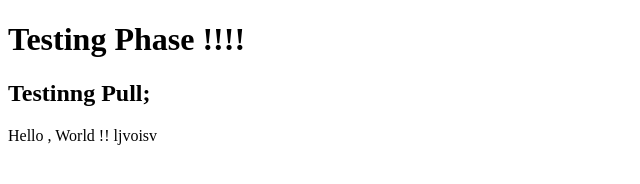
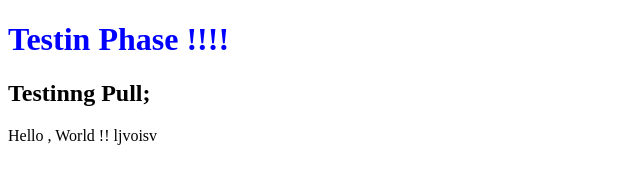
Before and after one commit to AbhishekSharma-17/gittest, a plain HTML site: page index.html in a window 1280 px wide. Shown: the whole page, without its empty margins (0-640 px from the left). Drawn offline with Linux system fonts and the light colour scheme.

Commit message:
Update index.html

```diff
--- a/index.html
+++ b/index.html
@@ -6,7 +6,7 @@
     <title>Hello</title>
 </head>
 <body>
-    <h1>Testing Phase !!!!</h1>
+    <h1 style = "color : blue">Testin Phase !!!!</h1>
     <h2>Testinng Pull;</h2>
     Hello , World !!
     ljvoisv
```
